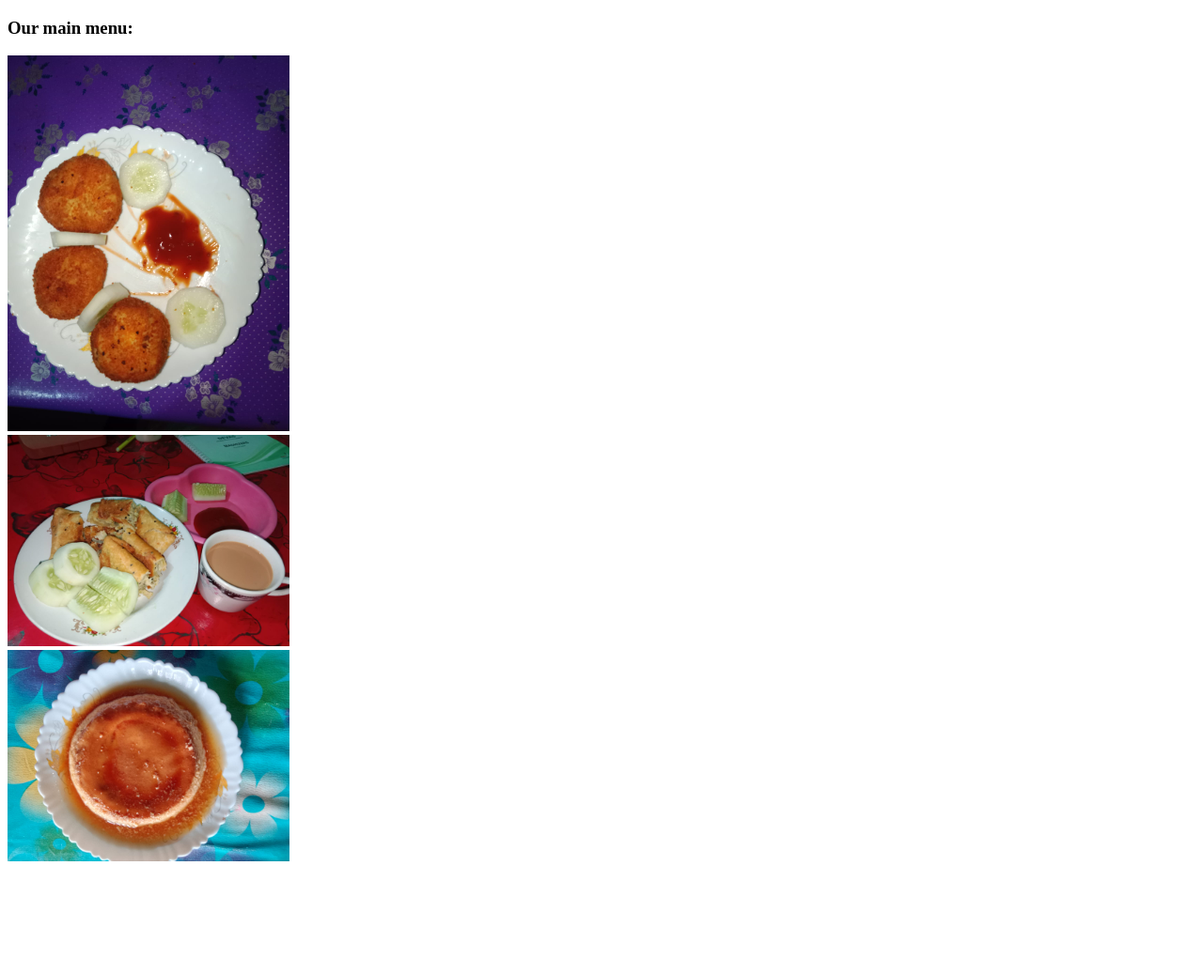
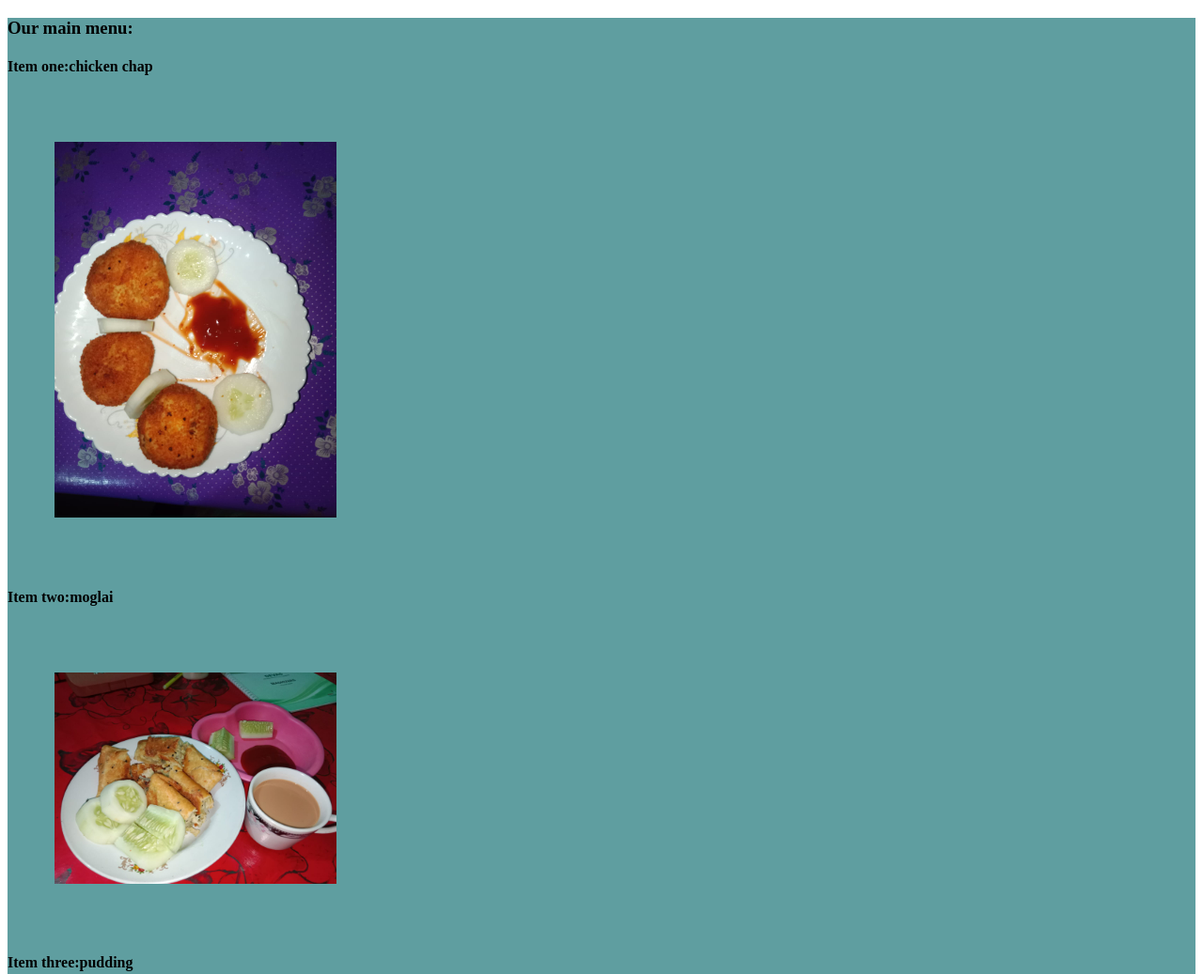
Before and after one commit to tanjiakater-lgtm/my-fokira-cafeteria, a plain HTML site: page menu.html in a window 1280 px wide. Shown: the top 1037 px of the page at 94% size. Before the commit the page ends 929 px from the top, so only its background shows below. Drawn offline with Linux system fonts and the light colour scheme.

Commit message:
some style changes

```diff
--- a/menu.html
+++ b/menu.html
@@ -4,14 +4,33 @@
     <meta charset="UTF-8">
     <meta name="viewport" content="width=device-width, initial-scale=1.0">
     <title>Menu Item</title>
+    <style>
+        div
+        {
+            background-color:cadetblue;
+        }
+        img
+        {
+            margin:30px;
+            padding:20px;
+
+
+        }
+
+    </style>
 </head>
 <body>
+    <div>
     <h3>Our main menu:</h3>
+    <h4>Item one:chicken chap</h4>
     <img src="images/chicken chap.jpeg" width="300px">
     <br>
+    <h4>Item two:moglai</h4>
     <img src="images/moglai.jpeg" width="300px">
     <br>
+    <h4>Item three:pudding</h4>
     <img src="images/pudding.jpeg" width="300px">
+    </div>
 
 
 </body>
```
